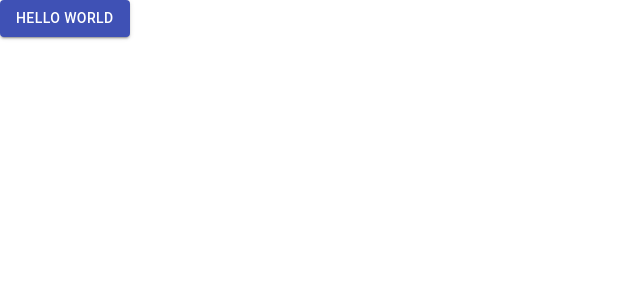
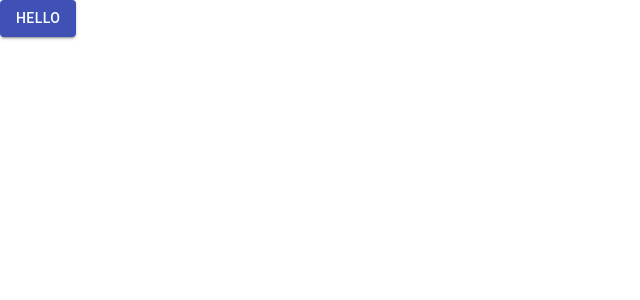
Before and after one commit to Octalogic-Tech/octa-react-portal, a React (Create React App) app: page / in a window 1280 px wide. Shown: the top 300 px of the page, without its empty margins (0-640 px from the left). Built offline with nearby package versions, Linux system fonts and the light colour scheme.

Commit message:
fixes issue #3

```diff
--- a/src/App.js
+++ b/src/App.js
@@ -6,7 +6,7 @@ function App() {
   return (
     <div>
       <Button variant="contained" color="primary">
-        Hello World
+        Hello
       </Button>
     </div>
   );
```
